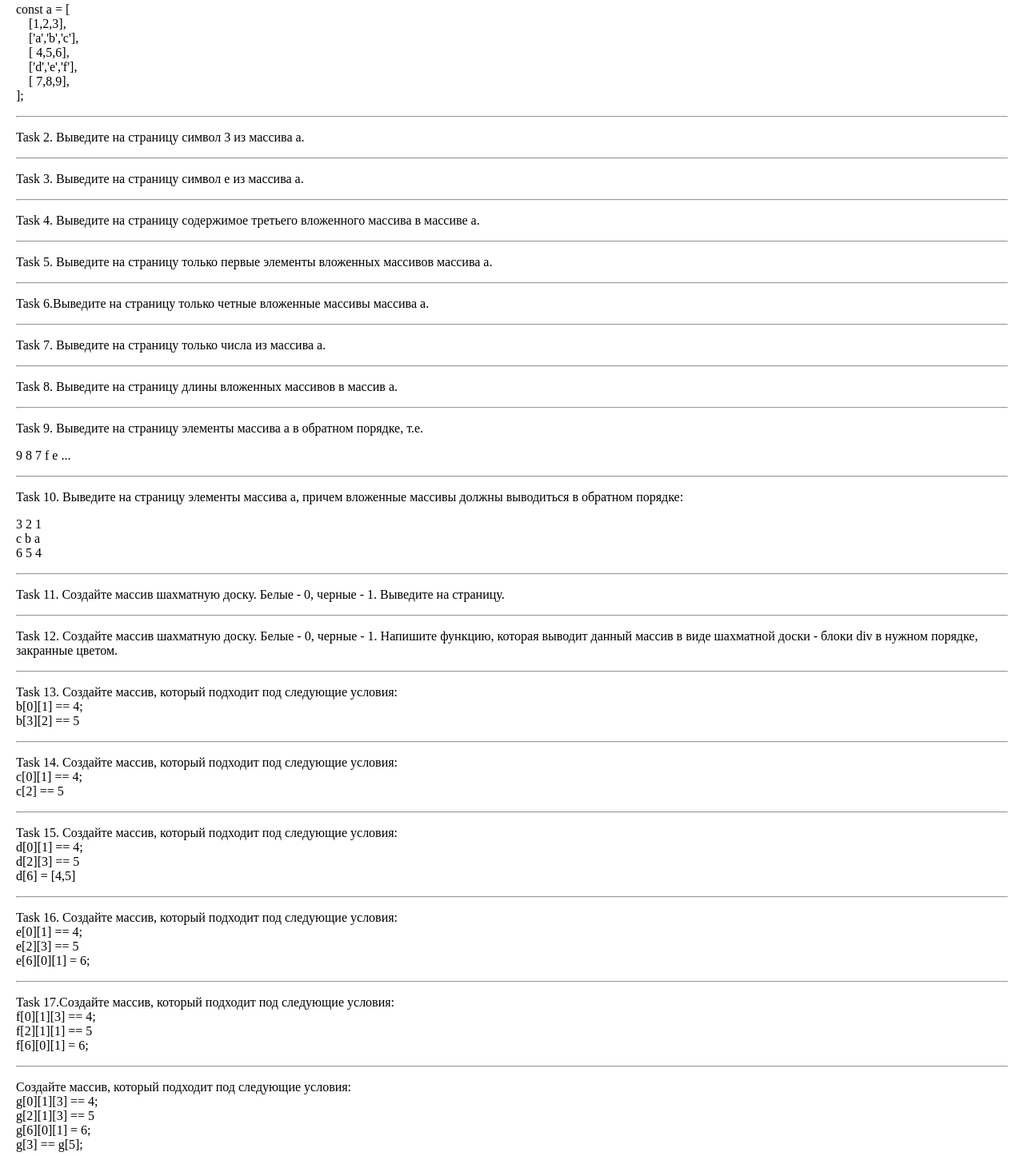
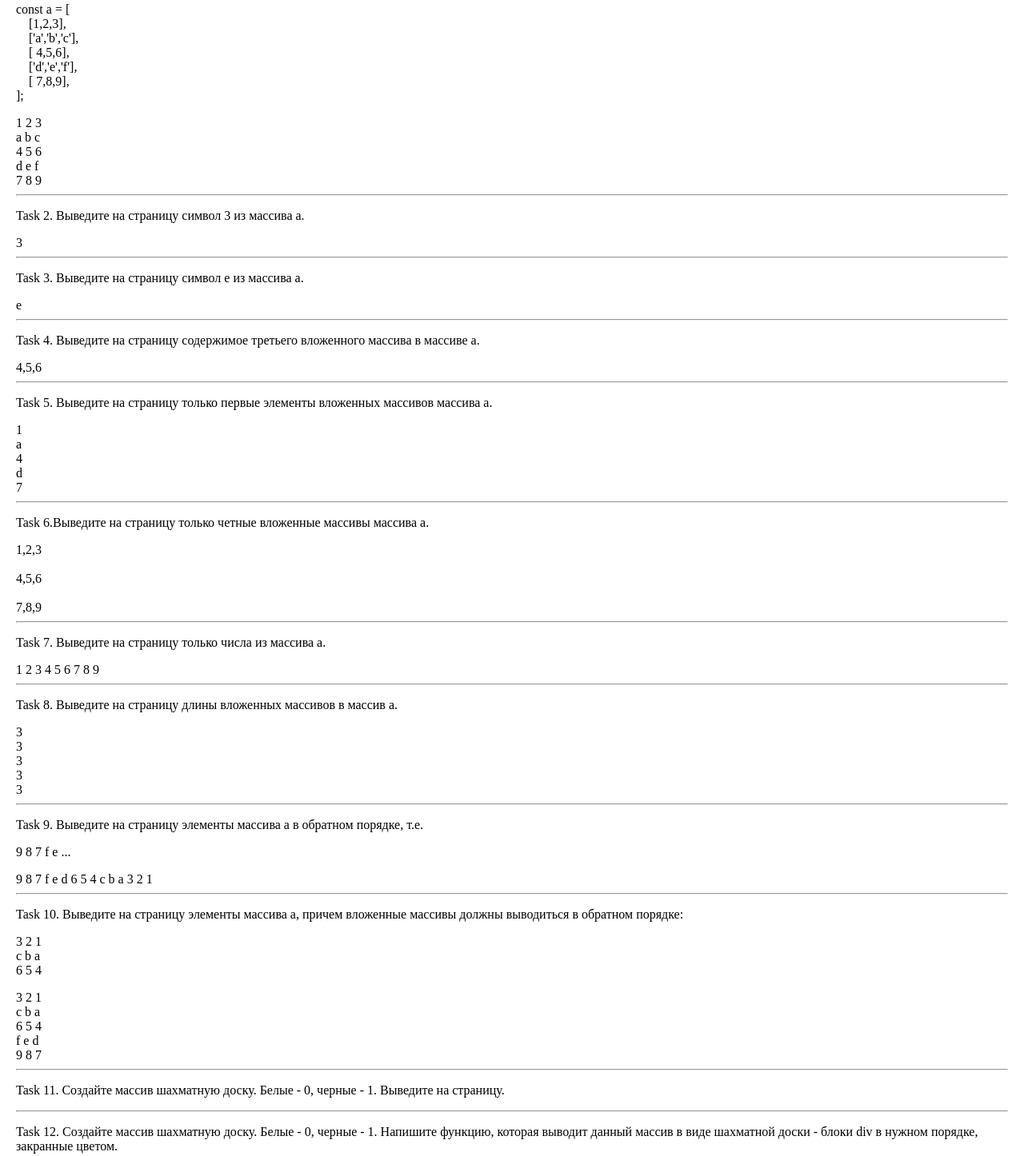
Before and after one commit to telecomunik/-JS-v2.0-Unit_12, a plain HTML site: page index.html in a window 1280 px wide. Shown: the part 51-1497 px from the top of the page at 80% size. Drawn offline with Linux system fonts and the light colour scheme.

Commit message:
Unit_12 Task_1-10

```diff
--- a/index.html
+++ b/index.html
@@ -125,7 +125,7 @@
     <hr>
     <div>
         <p>
-            Task 17.Создайте массив, который подходит под следующие условия: <br>
+            Task 17. Создайте массив, который подходит под следующие условия: <br>
             f[0][1][3] == 4;<br>
             f[2][1][1] == 5 <br>
             f[6][0][1] = 6;
@@ -135,7 +135,7 @@
     <hr>
     <div>
         <p>
-            Создайте массив, который подходит под следующие условия: <br>
+            Task 18. Создайте массив, который подходит под следующие условия: <br>
             g[0][1][3] == 4; <br>
             g[2][1][3] == 5 <br>
             g[6][0][1] = 6; <br>
--- a/js/script.js
+++ b/js/script.js
@@ -8,36 +8,146 @@
 //   [ 7,8,9],
 // ];
 
+const a = [
+  [1, 2, 3],
+  ['a', 'b', 'c'],
+  [4, 5, 6],
+  ['d', 'e', 'f'],
+  [7, 8, 9],
+];
+let div_1 = document.querySelector('.out-1');
+let out_1 = '';
+for (let i = 0; i < a.length; i++) {
+  for (let k = 0; k < a[i].length; k++) {
+    out_1 += a[i][k] + ' ';
+  }
+  out_1 += '<br>';
+}
+div_1.innerHTML = out_1;
+
+
 // Task 2
 // Выведите на страницу символ 3 из массива a.
+
+let div_2 = document.querySelector('.out-2');
+let out_2 = '';
+for (let i = 0; i < a.length; i++) {
+  for (let k = 0; k < a[i].length; k++) {
+    if (a[i][k] == 3) {
+      out_2 = a[i][k];
+    }
+  }
+}
+div_2.innerHTML = out_2;
 
 // Task 3
 // Выведите на страницу символ e из массива a.
 
+let div_3 = document.querySelector('.out-3');
+let out_3 = '';
+for (let i = 0; i < a.length; i++) {
+  for (let k = 0; k < a[i].length; k++) {
+    if (a[i][k] == 'e') {
+      out_3 = a[i][k];
+    }
+  }
+}
+div_3.innerHTML = out_3;
+
 // Task 4
 // Выведите на страницу содержимое третьего вложенного массива в массиве a.
+
+let div_4 = document.querySelector('.out-4');
+let out_4 = '';
+for (let i = 0; i < a.length; i++) {
+  if (i == 2) {
+    out_3 = a[i];
+  }
+}
+div_4.innerHTML = out_3;
 
 // Task 5
 //Выведите на страницу только первые элементы вложенных массивов массива a.
 
+let div_5 = document.querySelector('.out-5');
+let out_5 = '';
+for (let i = 0; i < a.length; i++) {
+  for (let k = 0; k < a[i].length; k++) {
+    if (k == 0) {
+      out_5 += a[i][k];
+    }
+  }
+  out_5 += '<br>';
+}
+div_5.innerHTML = out_5;
+
 // Task 6
 // Выведите на страницу только четные вложенные массивы массива a.
+
+let div_6 = document.querySelector('.out-6');
+let out_6 = '';
+for (let i = 0; i < a.length; i++) {
+  if (i % 2 == 0) {
+    out_6 += a[i];
+  }
+  out_6 += '<br>';
+}
+div_6.innerHTML = out_6;
 
 // Task 7
 // Выведите на страницу только числа из массива a.
 
+let div_7 = document.querySelector('.out-7');
+let out_7 = '';
+for (let i = 0; i < a.length; i++) {
+  for (let k = 0; k < a[i].length; k++) {
+    if (isNaN(a[i][k]) == false) {
+      out_7 += a[i][k] + ' ';
+    }
+  }
+}
+div_7.innerHTML = out_7;
+
 // Task 8
 // Выведите на страницу длины вложенных массивов в массив a.
+
+let div_8 = document.querySelector('.out-8');
+let out_8 = '';
+for (let i = 0; i < a.length; i++) {
+  out_8 += a[i].length;
+  out_8 += '<br>';
+}
+div_8.innerHTML = out_8;
 
 // Task 9
 // Выведите на страницу элементы массива a в обратном порядке, т.е.
 // 9 8 7 f e ...
+
+let div_9 = document.querySelector('.out-9');
+let out_9 = '';
+for (let i = a.length - 1; i >= 0; i--) {
+  for (let k = a[i].length - 1; k >= 0; k--) {
+    out_9 += a[i][k] + ' ';
+  }
+}
+div_9.innerHTML = out_9;
+
 
 // Task 10
 // Выведите на страницу элементы массива a, причем вложенные массивы должны выводиться в обратном порядке:
 // 3 2 1
 // c b a
 // 6 5 4
+
+let div_10 = document.querySelector('.out-10');
+let out_10 = '';
+for (let i = 0; i < a.length; i++) {
+  for (let k = a[i].length - 1; k >= 0; k--) {
+    out_10 += a[i][k] + ' ';
+  }
+  out_10 += '<br>';
+}
+div_10.innerHTML = out_10;
 
 // Task 11
 // Создайте массив шахматную доску. Белые - 0, черные - 1. Выведите на страницу.
```
